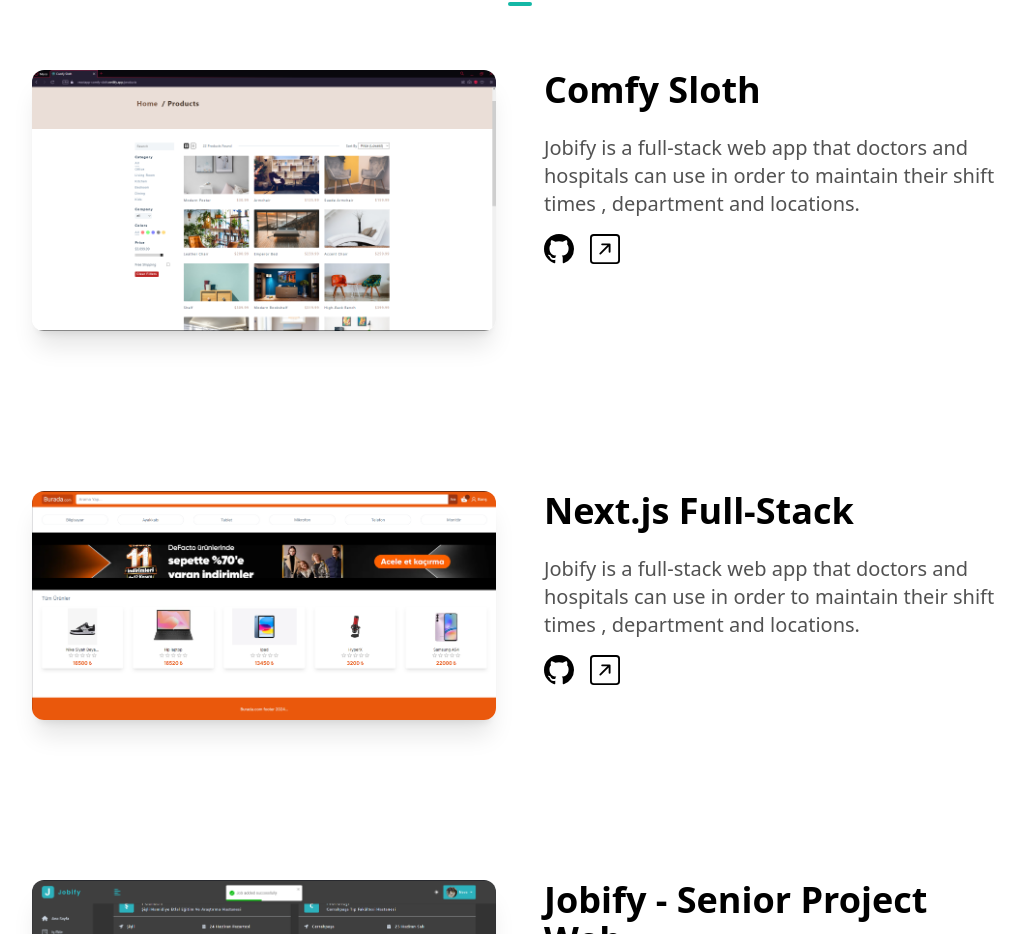
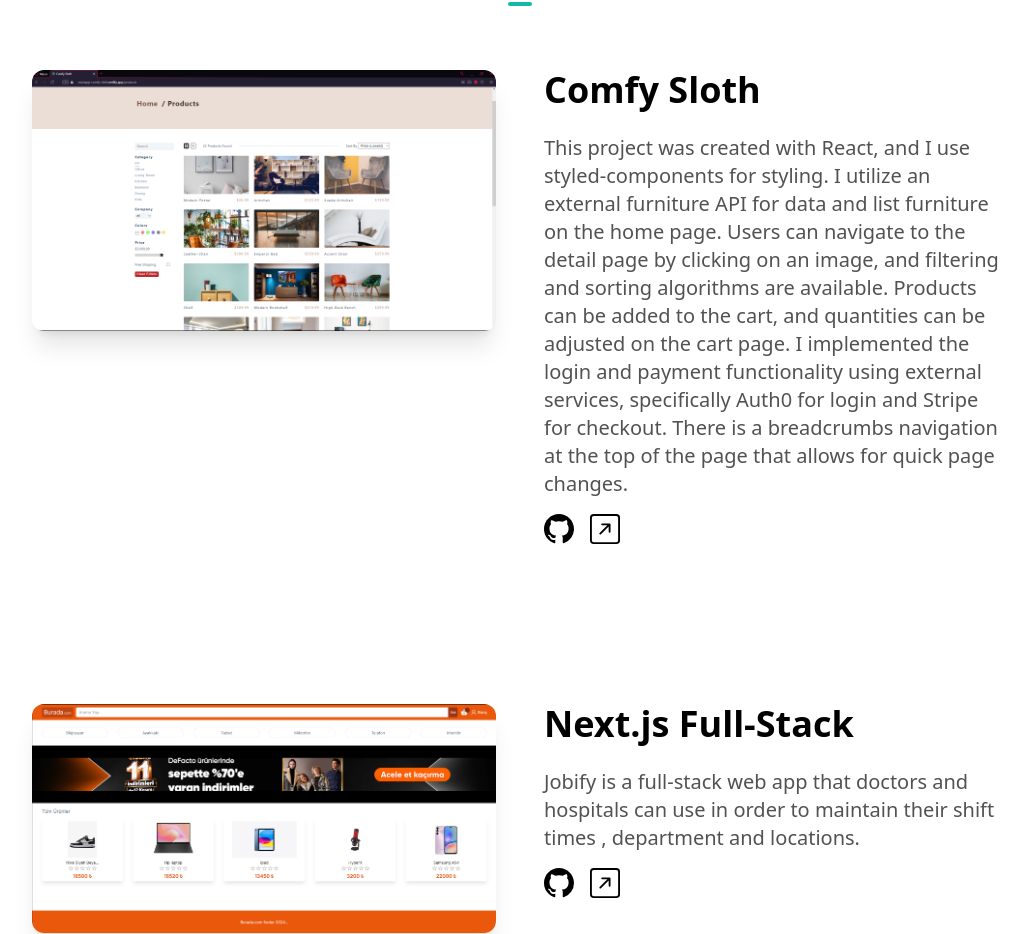
Before and after one commit to yigitbaris/portfolio-project-next, a Next.js app: page / in a window 1280 px wide. Shown: the part 1877-2811 px from the top of the page, without its empty margins (120-1149 px from the left). Built offline with nearby package versions, Linux system fonts and the light colour scheme.

Commit message:
comfy sloth project desc update

```diff
--- a/app/components/ProjectsSection.tsx
+++ b/app/components/ProjectsSection.tsx
@@ -7,7 +7,7 @@ const projects = [
   {
     name: 'Comfy Sloth',
     description:
-      'Jobify is a full-stack web app that doctors and hospitals can use in order to maintain their shift times , department and locations.',
+      'This project was created with React, and I use styled-components for styling. I utilize an external furniture API for data and list furniture on the home page. Users can navigate to the detail page by clicking on an image, and filtering and sorting algorithms are available. Products can be added to the cart, and quantities can be adjusted on the cart page. I implemented the login and payment functionality using external services, specifically Auth0 for login and Stripe for checkout. There is a breadcrumbs navigation at the top of the page that allows for quick page changes. ',
     image: '/comfy.png',
     github: 'https://github.com/yigitbaris/react-comfy-sloth',
     link: 'https://comfysloth-reactapp.netlify.app/',
```
